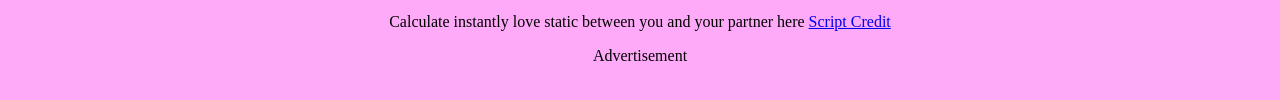
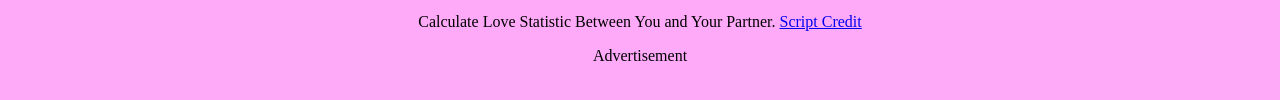
Before and after one commit to wizular/lovecalculator, a plain HTML site: page index.html in a window 1280 px wide. Shown: the part 366-466 px from the top of the page. Drawn offline with Linux system fonts and the light colour scheme.

Commit message:
Update index.html

```diff
--- a/index.html
+++ b/index.html
@@ -26,7 +26,7 @@
      <button  onClick="magicHappens()" id="compute">CALCULATE</button>
      <p id="resultLabel" hidden></p>
    </div>
-     <center><p> Calculate instantly love static between you and your partner here <a href="https://codepen.io/e-girl" target="_blank">Script Credit </a></p></center>
+     <center><p> Calculate Love Statistic Between You and Your Partner. <a href="https://codepen.io/e-girl" target="_blank">Script Credit </a></p></center>
      <center>Advertisement</center>
  </body>
 </html>
```
